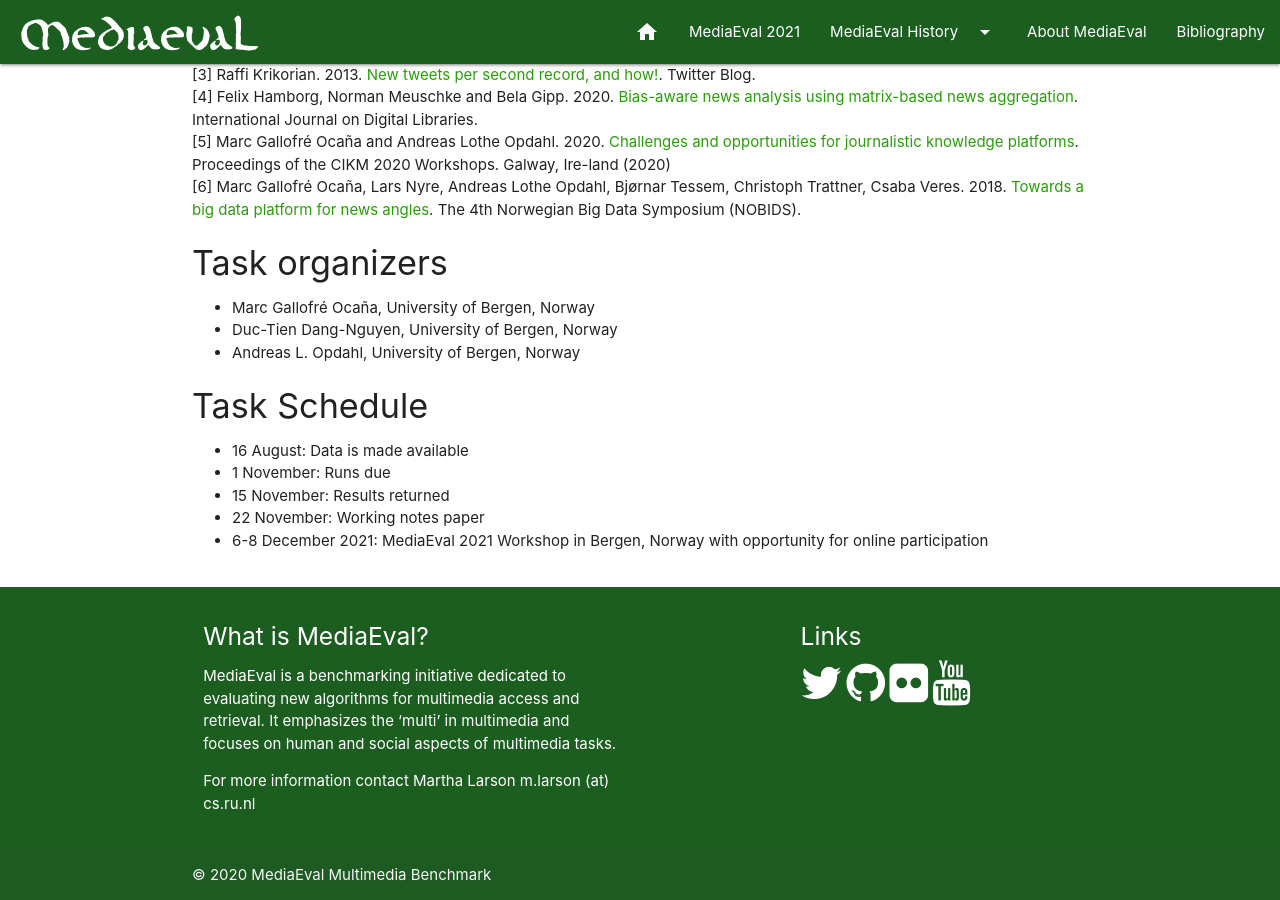
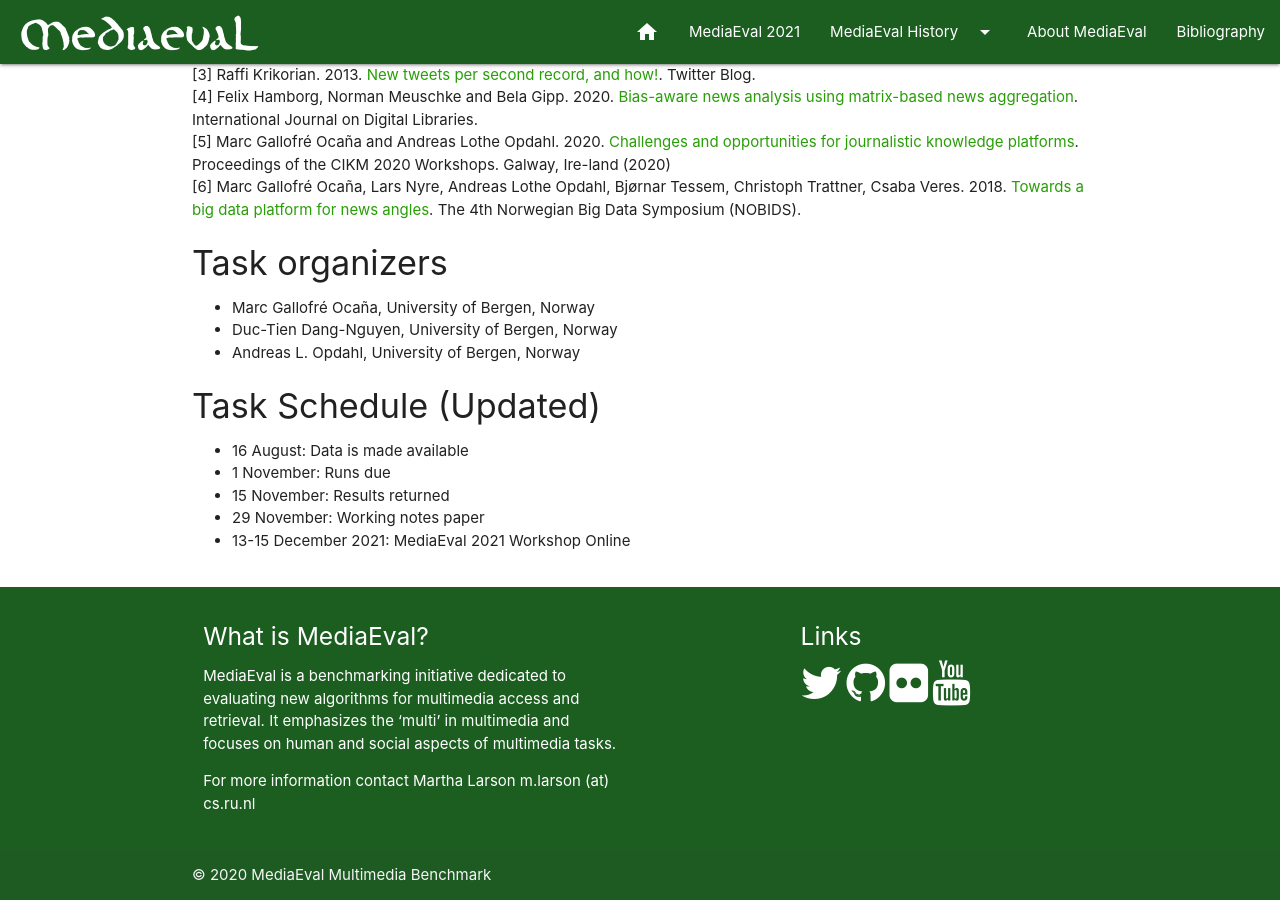
Before and after one commit to multimediaeval/multimediaeval.github.io, a Jekyll site: the page built from _editions/2021/tasks/emergingnews.md, in a window 1280 px wide and 900 px high, scrolled down 2126 px. Built offline with Jekyll 4.4.1, drawn with Linux system fonts in a browser that asks for light colours.

Commit message:
Update emergingnews.md

```diff
--- a/_editions/2021/tasks/emergingnews.md
+++ b/_editions/2021/tasks/emergingnews.md
@@ -59,9 +59,9 @@
 * Duc-Tien Dang-Nguyen, University of Bergen, Norway
 * Andreas L. Opdahl, University of Bergen, Norway
 
-#### Task Schedule
+#### Task Schedule (Updated)
 * 16 August: Data is made available <!-- # Replace XX with your date. We suggest setting the date in June-July-->
 * 1 November: Runs due <!-- # Replace XX with your date. We suggest setting enough time in order to have enough time to assess and return the results by the Results returned deadline-->
 * 15 November: Results returned  <!-- Replace XX with your date. Latest possible should be 15 November-->
-* 22 November: Working notes paper  <!-- Fixed. Please do not change. Exact date to be decided-->
-* 6-8 December 2021: MediaEval 2021 Workshop in Bergen, Norway with opportunity for online participation <!-- Fixed. Please do not change. Exact date to be decided-->
+* 29 November: Working notes paper  <!-- Fixed. Please do not change. Exact date to be decided-->
+* 13-15 December 2021: MediaEval 2021 Workshop Online <!-- Fixed. Please do not change. Exact date to be decided-->
```
